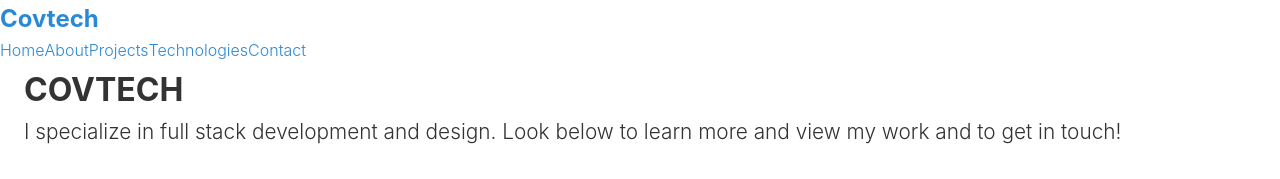
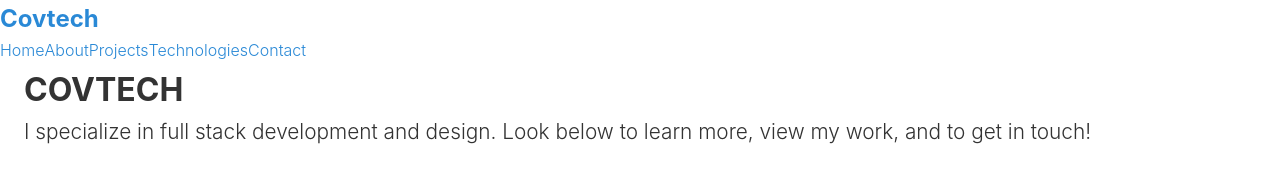
Before and after one commit to mannycov/covtech, a Gatsby site: page / in a window 1280 px wide. Shown: the top 179 px of the page. Built offline with nearby package versions, Linux system fonts and the light colour scheme; Gatsby itself is replaced by a stand-in of ours.

Commit message:
edit typo

```diff
--- a/src/components/header.js
+++ b/src/components/header.js
@@ -10,7 +10,7 @@ const Header = () => {
         <div className={headerStyles.container}>
           <div className={headerStyles.headerContent}>
             <h1><span className={headerStyles.textPrimary}>COV</span>TECH</h1>
-            <p className={headerStyles.lead}>I specialize in full stack development and design. Look below to learn more and view my work and to get in touch!</p>
+            <p className={headerStyles.lead}>I specialize in full stack development and design. Look below to learn more, view my work, and to get in touch!</p>
             <AnchorLink className={`${headerStyles.btn} ${headerStyles.btnLight}`} offset={() => 70} href="/#about">About Me</AnchorLink>
           </div>
         </div>
```
